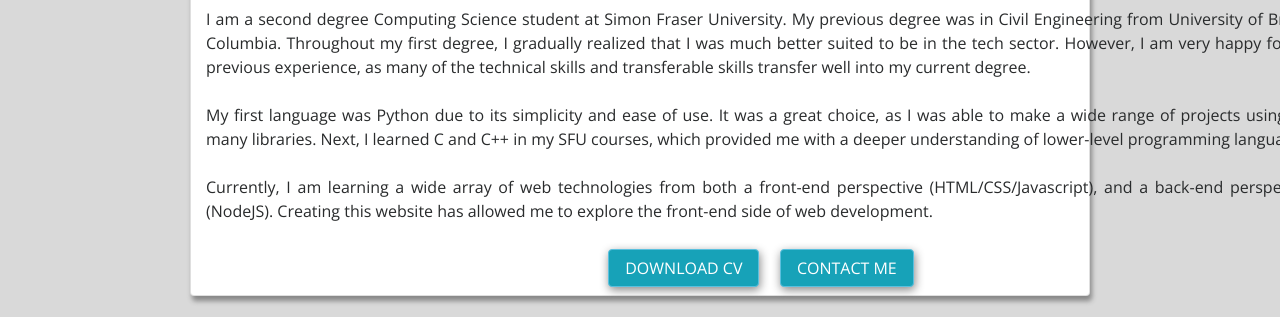
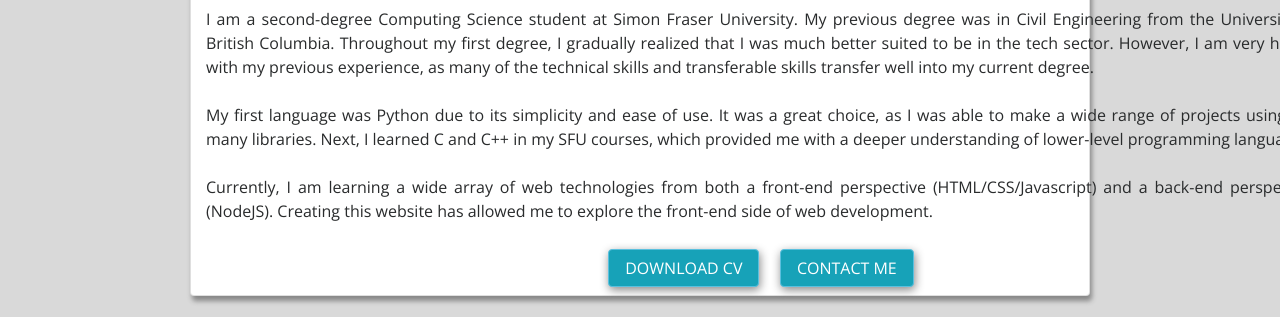
Before and after one commit to joshua-deans/joshua-deans.github.io, a plain HTML site: page index.html in a window 1280 px wide. Shown: the part 434-751 px from the top of the page. Drawn offline with nearby package versions, Linux system fonts and the light colour scheme.

Commit message:
Fixed minor typos

```diff
--- a/index.html
+++ b/index.html
@@ -67,15 +67,15 @@
                         <a class="logo-link" href="https://www.linkedin.com/in/joshua-deans-7b894ba3/"><i class="fab fa-linkedin fa-lg link"></i></a>
                         <a class="logo-link" href="https://github.com/joshua-deans"><i class="fab fa-github fa-lg link"></i></a>
                         <p class="text-justify" id="description">
-                            I am a second degree Computing Science student at Simon Fraser University.
-                            My previous degree was in Civil Engineering from University of British Columbia.
+                            I am a second-degree Computing Science student at Simon Fraser University.
+                            My previous degree was in Civil Engineering from the University of British Columbia.
                             Throughout my first degree, I gradually realized that I was much better suited to be in the tech sector.
-                            However, I am very happy for my previous experience, as many of the technical skills and transferable skills
+                            However, I am very happy with my previous experience, as many of the technical skills and transferable skills
                             transfer well into my current degree.<br><br>
                             My first language was Python due to its simplicity and ease of use. It was a great choice, as I was able to
                             make a wide range of projects using the many libraries.
                             Next, I learned C and C++ in my SFU courses, which provided me with a deeper understanding of lower-level programming languages.<br><br>
-                            Currently, I am learning a wide array of web technologies from both a front-end perspective (HTML/CSS/Javascript),
+                            Currently, I am learning a wide array of web technologies from both a front-end perspective (HTML/CSS/Javascript)
                             and a back-end perspective (NodeJS). Creating this website has allowed me to explore the front-end side of
                             web development.
                         </p>
@@ -245,7 +245,7 @@
                     <div class="form-group">
                         <label for="message">Message:</label>
                         <br>
-                        <textarea name="message" style="height:200px" class="form-control" id="message" placeholder="Enter message" required></textarea>
+                        <textarea name="message" style="height:200px" class="form-control" id="message" placeholder="Say something!" required></textarea>
                     </div>
                     <input type="hidden" name="_subject" value="New submission from joshuadeans.com!" />
                     <input type="hidden" name="_next" value="#" />
```
